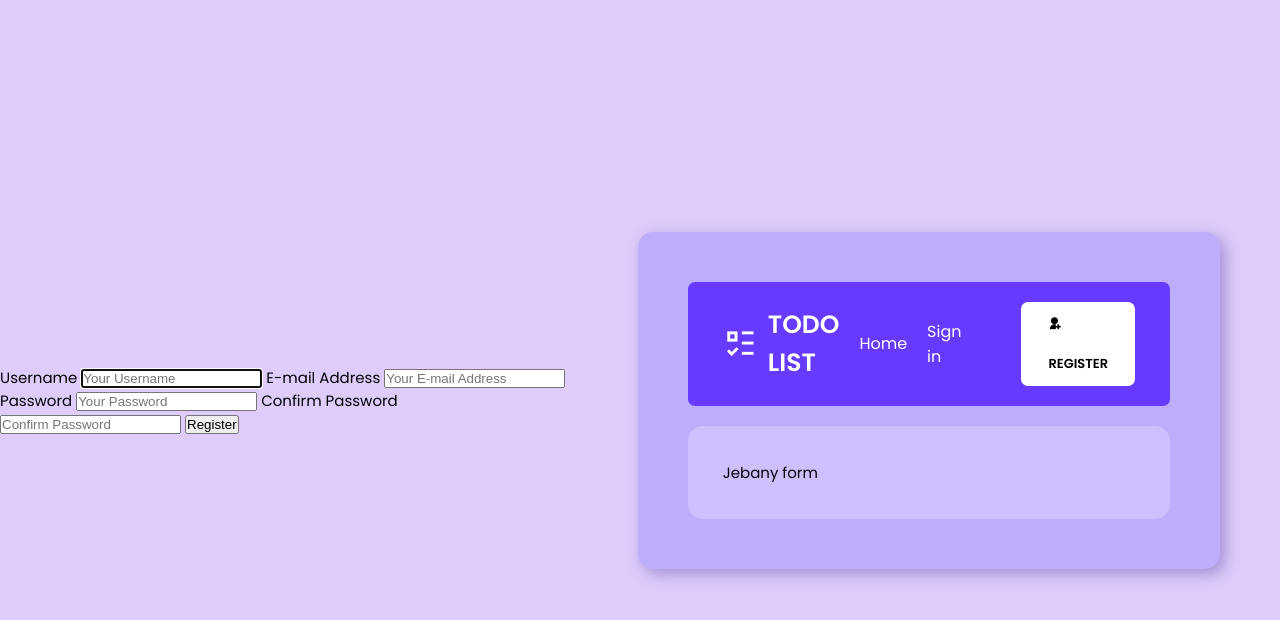
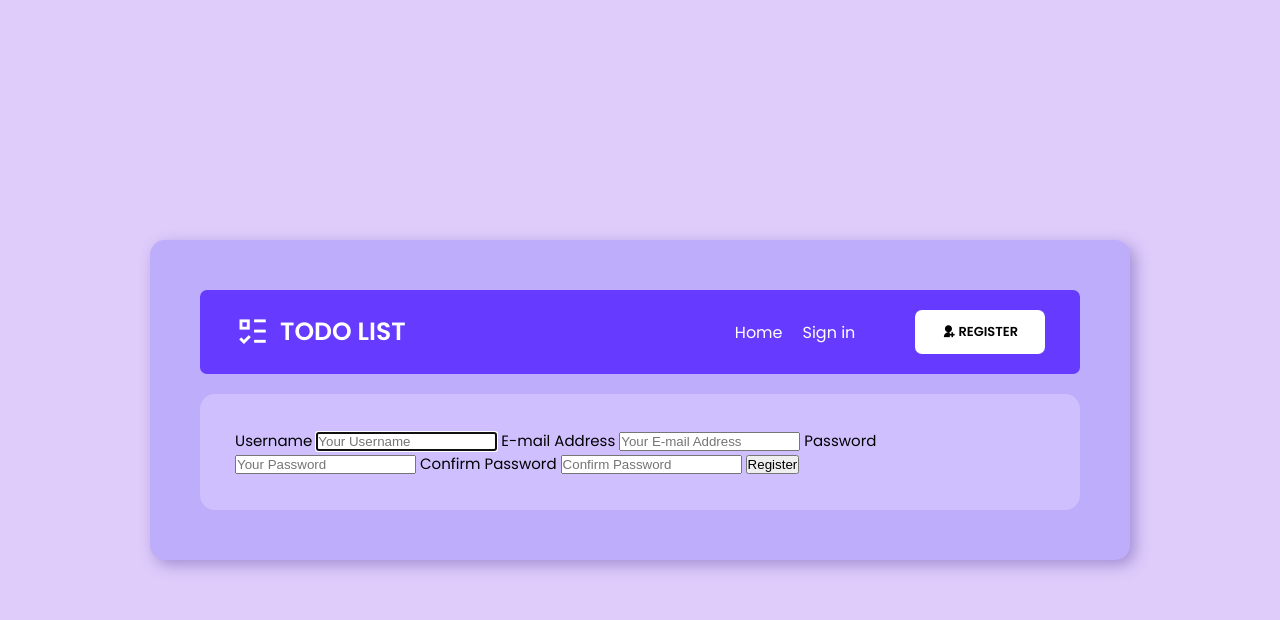
Before and after one commit to hubertrykala93/django_to_do, a Django app: page /register/ in a window 1280 px wide. Shown: the top 620 px of the page. Run offline with Django 4.2, Linux system fonts and the light colour scheme; style sheets or scripts are compiled from the project's sources; some libraries are stand-ins or nearby versions.

Commit message:
form in register in content block

```diff
--- a/to_do/core/templates/core/base.html
+++ b/to_do/core/templates/core/base.html
@@ -21,8 +21,7 @@
             <p>{{ message }}</p>
         {% endfor %}
     {% endif %}
-    {% block content %}
-    {% endblock %}
+
     <section class="to-do-wrapper">
             <div class="row">
                <header id="header">
@@ -56,7 +55,7 @@
                 </header>
 
                 <main>
-                    Jebany form
+                    {% block content %}{% endblock %}
                 </main>
             </div>
     </section>
--- a/to_do/core/templates/core/index.html
+++ b/to_do/core/templates/core/index.html
@@ -2,4 +2,6 @@
 
 {% block title %}{{ title }}{% endblock %}
 
-{% block content %}{% endblock %}
+{% block content %}
+    Stara medyka.
+{% endblock %}
```
